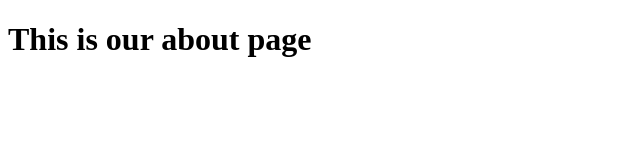
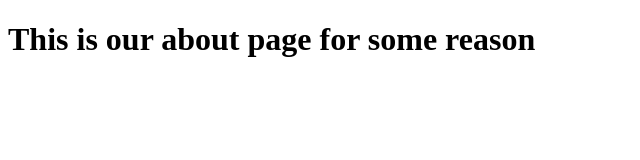
Before and after one commit to sksuraj01/codewithsuraj, a plain HTML site: page about.html in a window 1280 px wide. Shown: the whole page, without its empty margins (0-640 px from the left). Drawn offline with Linux system fonts and the light colour scheme.

Commit message:
changed about content

```diff
--- a/about.html
+++ b/about.html
@@ -7,6 +7,6 @@
     <title>About</title>
 </head>
 <body>
-    <h1>This is our about page</h1>
+    <h1>This is our about page for some reason</h1>
 </body>
 </html>
```
